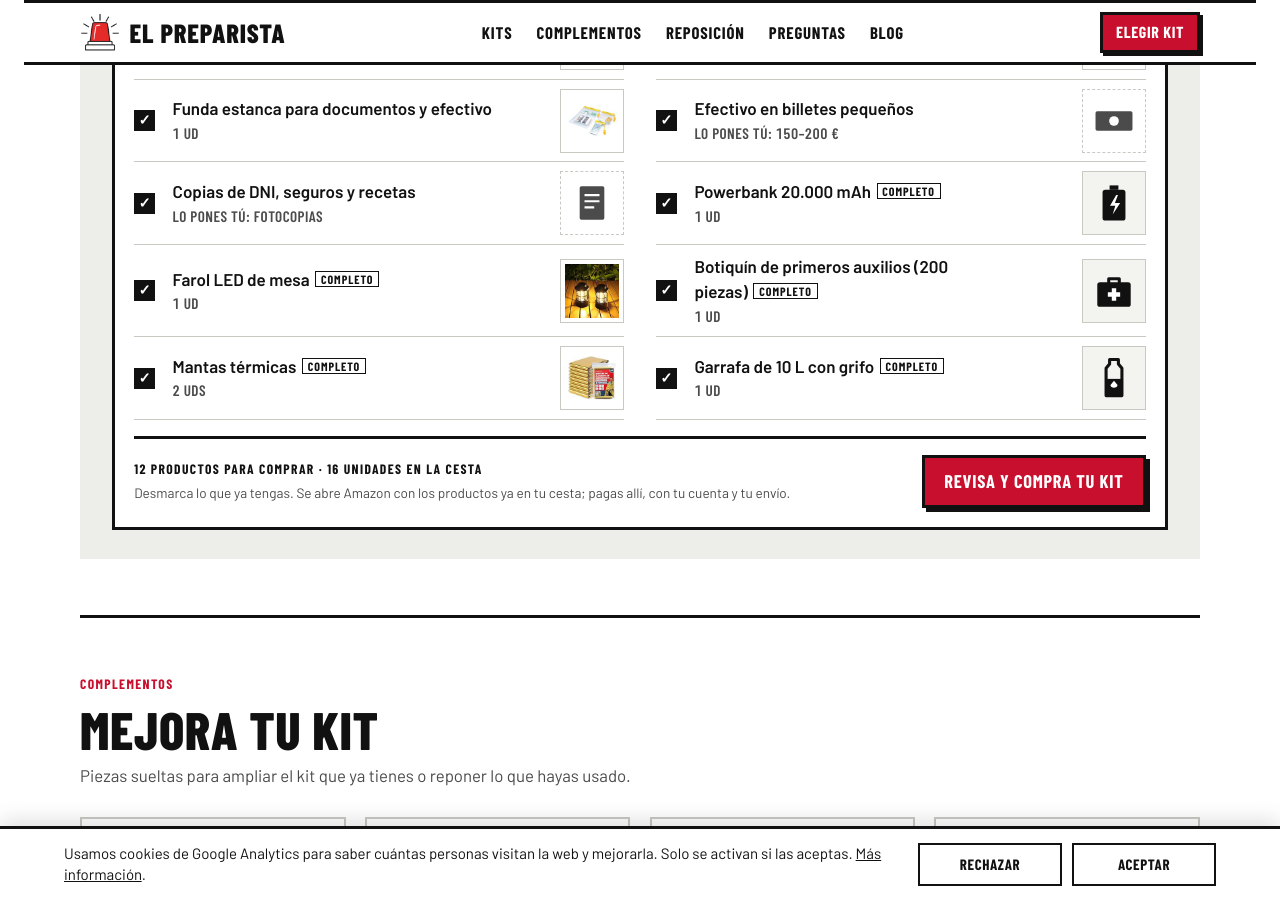
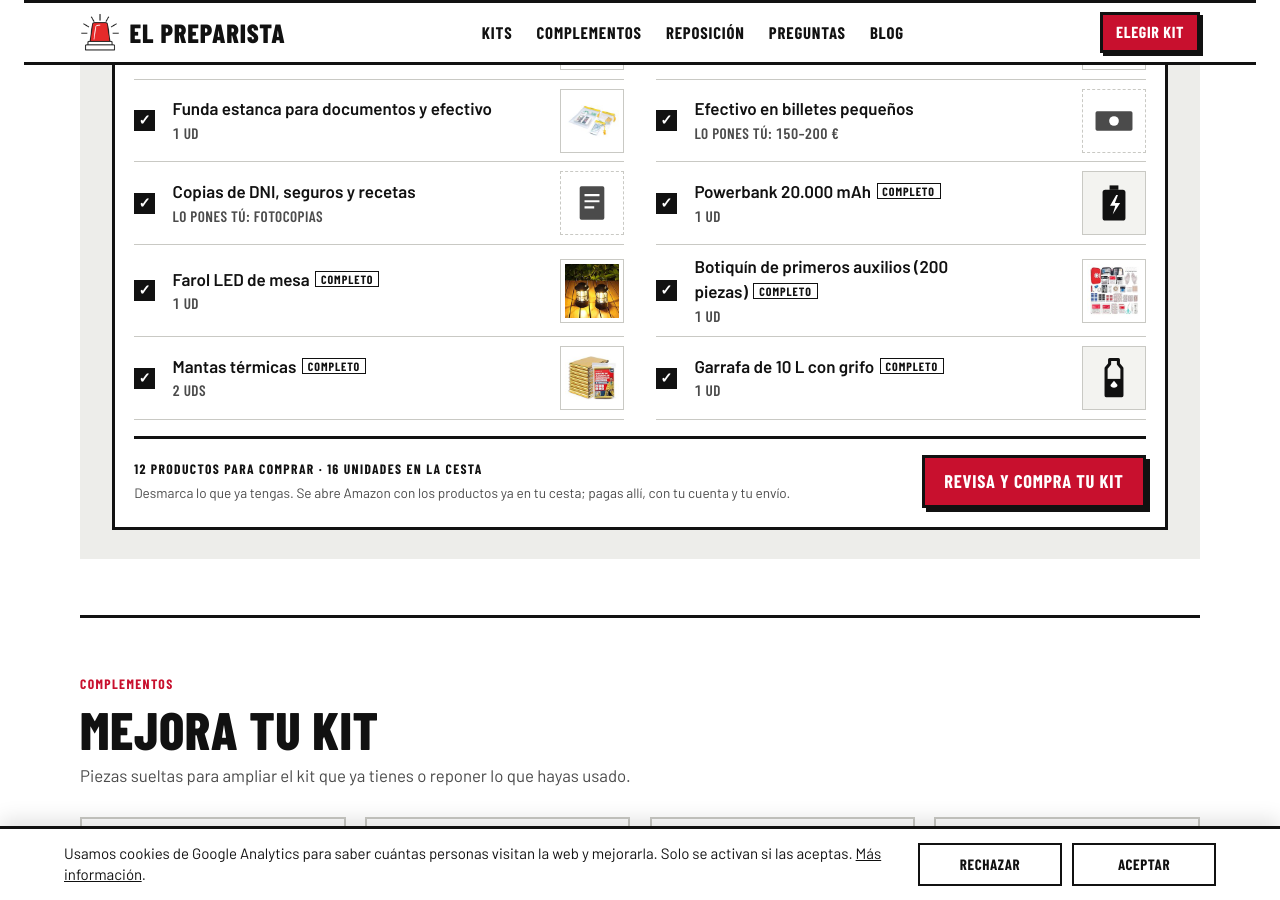
Before and after one commit to lucilayun-ux/elpreparista, a Jekyll site: the page index.html, which Jekyll copies as it is, in a window 1280 px wide and 900 px high, scrolled down 2071 px. Built offline with Jekyll 4.4.1, drawn with Linux system fonts in a browser that asks for light colours.

Commit message:
Foto del botiquín
Co-Authored-By: Claude Opus 5.5 <noreply@anthropic.com>
Claude-Session: https://claude.ai/code/session_01V7PVvrC8Dt7YxBNA65S9m6

```diff
--- a/index.html
+++ b/index.html
@@ -571,7 +571,7 @@ const PRODUCTS = {
   funda:     { name: "Funda estanca para documentos y efectivo", search: "funda estanca documentos", asin: "B08DK57NFH", alts: ["B00UN4ROLQ"], pack: 1, unit: "ud", img: "img/funda.jpg" },
   efectivo:  { name: "Efectivo en billetes pequeños", diy: "Lo pones tú: 150–200 €" },
   docs:      { name: "Copias de DNI, seguros y recetas", diy: "Lo pones tú: fotocopias" },
-  botiquin:  { name: "Botiquín de primeros auxilios (120 piezas)", search: "botiquin primeros auxilios completo", asin: "B074SW64NR", alts: [{ asin: "B07R3RMFC4", name: "Botiquín de primeros auxilios (200 piezas)" }], pack: 1, unit: "ud" },
+  botiquin:  { name: "Botiquín de primeros auxilios (120 piezas)", search: "botiquin primeros auxilios completo", asin: "B074SW64NR", alts: [{ asin: "B07R3RMFC4", name: "Botiquín de primeros auxilios (200 piezas)" }], pack: 1, unit: "ud", img: "img/botiquin.jpg" },
   mantas:    { name: "Mantas térmicas", search: "manta termica emergencia pack", asin: "B01M19HAEB", alts: ["B0F3TR3QGD"], pack: 10, unit: "uds", img: "img/mantas.jpg" },
   garrafa:   { name: "Garrafa de 10 L con grifo", search: "garrafa plegable agua 10 litros", asin: "B00CFNKX6G", alts: ["B0GQGW9GF8"], pack: 1, unit: "ud" },
   estacion:  { name: "Estación de energía portátil 300 W", search: "estacion energia portatil 300w", asin: "B0C27VWNM7", alts: ["B0CYLP7M8P"], pack: 1, unit: "ud" },
```
Also changed, not shown: img/botiquin.jpg (added).
